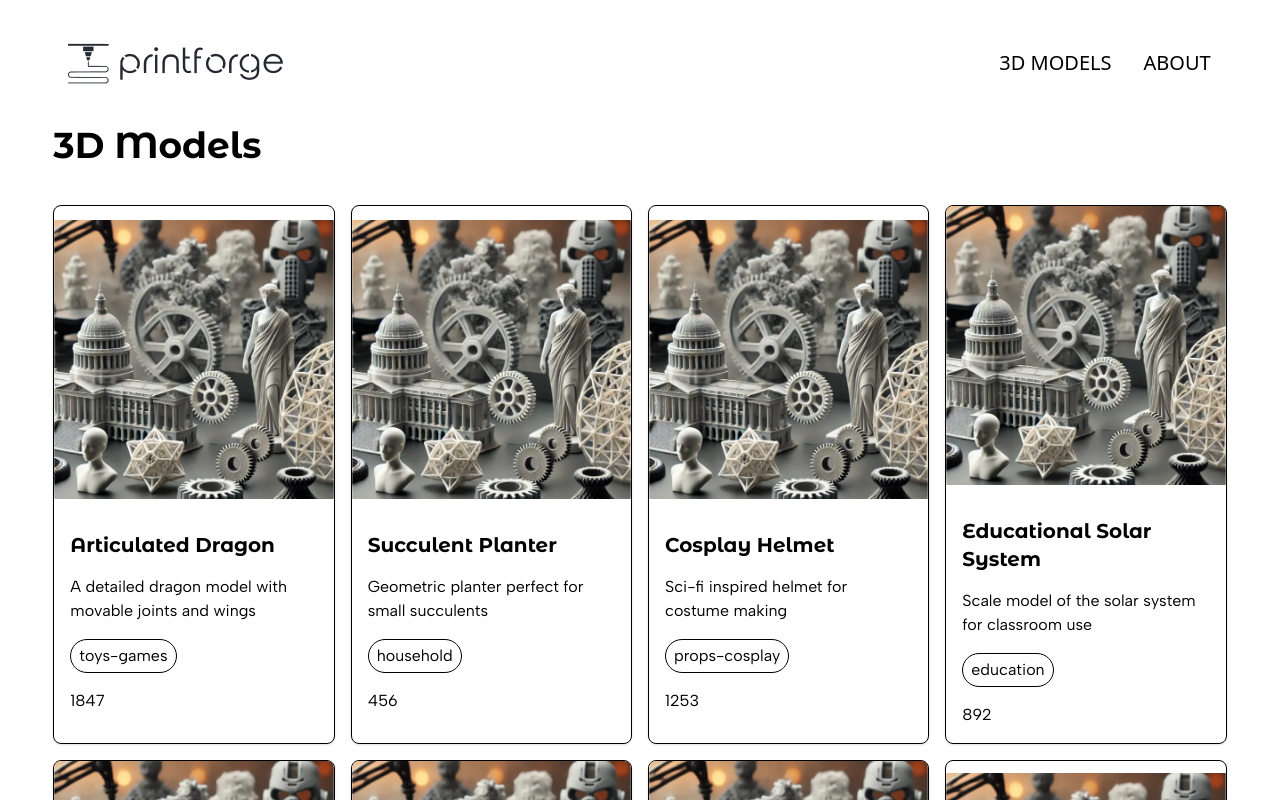
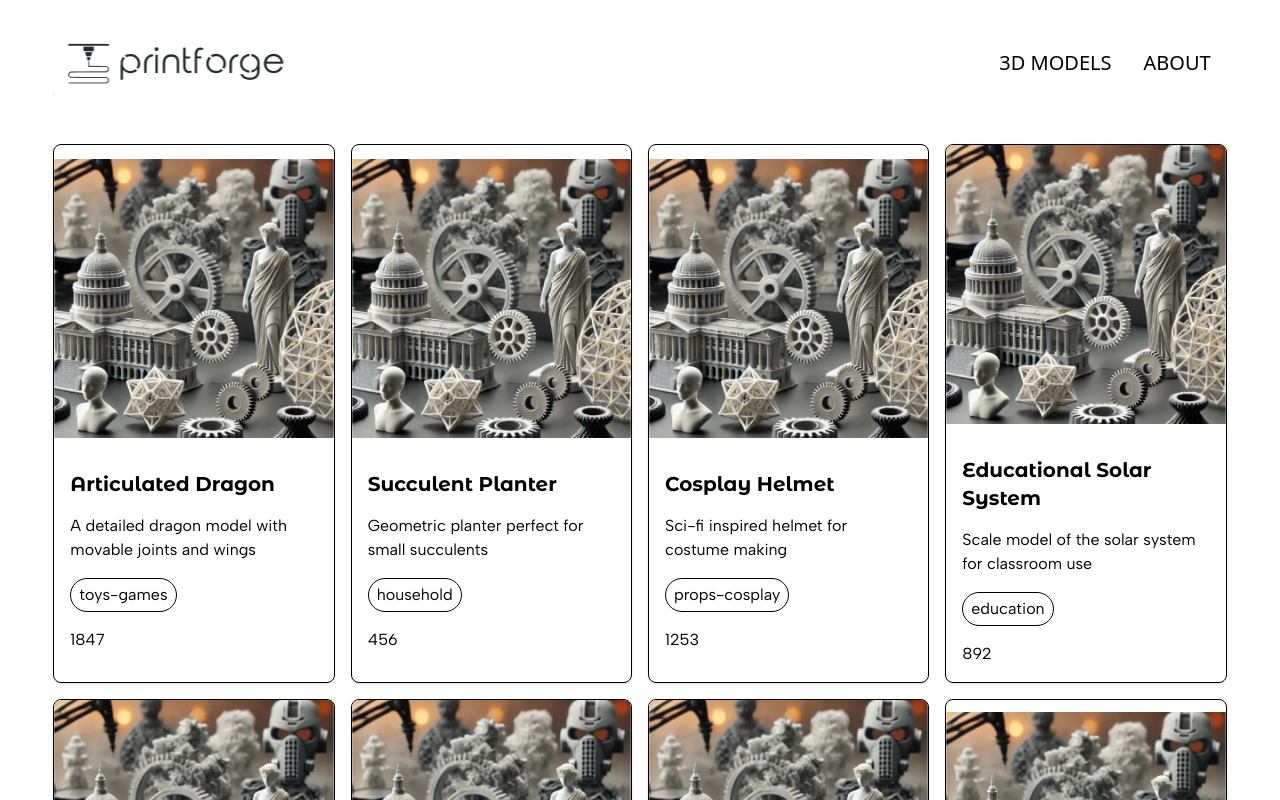
Before and after one commit to gen1chiro/print-forge, a Next.js app: page /3d-models in a window 1280 px wide. Shown: the top 800 px of the page. Built offline with nearby package versions, Linux system fonts and the light colour scheme.

Commit message:
fix: hero height and centering

```diff
--- a/src/app/3d-models/page.tsx
+++ b/src/app/3d-models/page.tsx
@@ -9,7 +9,7 @@ export default async function Models() {
     ))
 
     return (
-        <div className="w-11/12 max-w-7xl min-h-screen mx-auto flex flex-col gap-10 items-start justify-center">
+        <div className="w-11/12 max-w-7xl h-full mx-auto flex flex-col gap-10 items-start justify-center">
             <h1 className="text-4xl font-bold">3D Models</h1>
             <div className="w-full grid grid-cols-1 gap-4 sm:grid-cols-2 md:grid-cols-3 lg:grid-cols-4">
                 {modelElements}
--- a/src/app/about/page.tsx
+++ b/src/app/about/page.tsx
@@ -3,12 +3,12 @@ import aboutImage from "@/assets/images/about-image.png";
 
 export default function About() {
     return (
-        <main className="w-11/12 max-w-7xl min-h-screen mx-auto flex flex-col gap-6">
+        <main className="w-11/12 max-w-7xl h-full mx-auto flex flex-col gap-6 ">
             <div className="w-full flex flex-col lg:flex-row gap-10 lg:gap-20 items-center justify-center">
                 <Image
                     src={aboutImage}
                     alt="about image"
-                    className="w-1/2 max-w-2xl"
+                    className="w-full lg:w-1/2 max-w-2xl"
                 />
                 <div className="flex flex-col gap-6 md:w-1/2">
                     <p className="uppercase">About printforge</p>
--- a/src/app/globals.css
+++ b/src/app/globals.css
@@ -1,6 +1,14 @@
 @import "tailwindcss";
 
 @layer base {
+    html {
+        @apply min-h-screen;
+    }
+
+    body {
+        @apply pt-16 h-full;
+    }
+
     h1, h2, h3, h4, h5, h6 {
         font-family: var(--font-montserrat-alternates), sans-serif;
     }
--- a/src/app/page.tsx
+++ b/src/app/page.tsx
@@ -3,7 +3,7 @@ import heroImage from "@/assets/images/hero-image.png";
 
 export default function Home() {
   return (
-    <main className="w-11/12 max-w-7xl mx-auto">
+    <main className="w-11/12 max-w-7xl h-full mx-auto flex items-center">
         <div className="w-full flex flex-col lg:flex-row justify-center gap-10">
             <div className="flex flex-col gap-10 md:gap-20 items-start justify-center lg:w-1/2">
                 <div className="flex flex-col gap-4 items-start justify-center">
--- a/src/components/Navbar.tsx
+++ b/src/components/Navbar.tsx
@@ -6,7 +6,7 @@ import printforgeLogoMobile from "@/assets/images/printforge-logo-mobile.png";
 const Navbar = () => {
 
     return (
-        <header className="w-11/12 max-w-7xl mx-auto py-8 flex items-center justify-between">
+        <header className="fixed top-0 left-1/2 -translate-x-1/2 w-11/12 max-w-7xl mx-auto py-8 flex items-center justify-between bg-white z-10">
             <Link href="/">
                 <Image
                     src={printforgeLogo}
```
